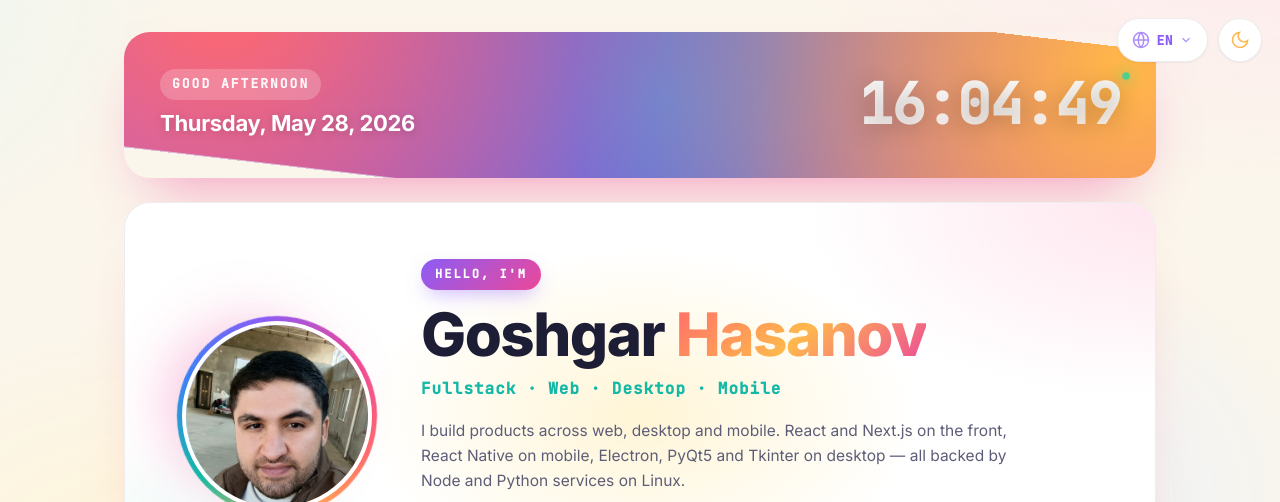
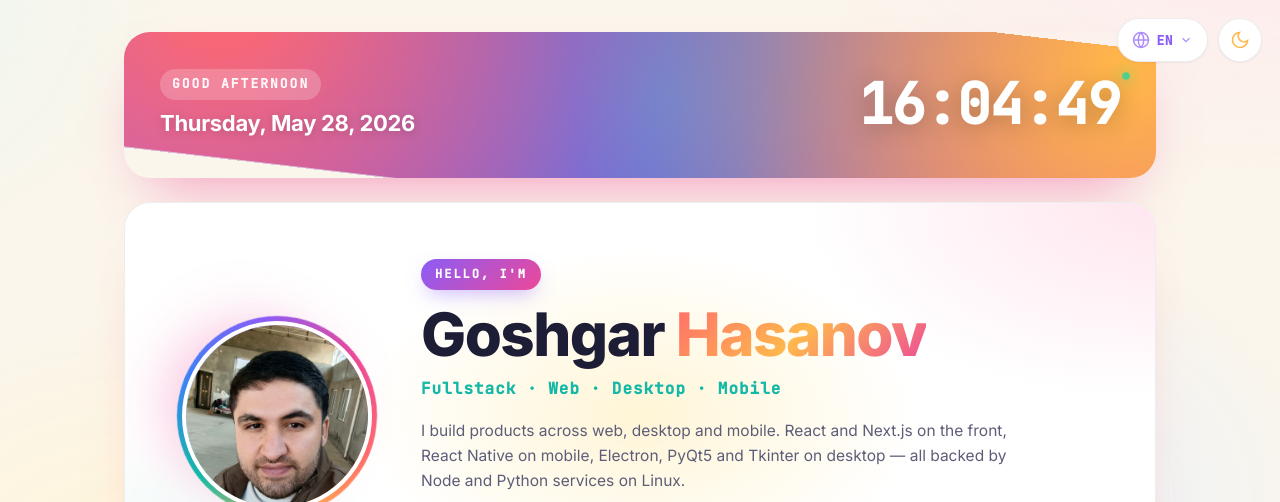
Before and after one commit to goshgarhasanov/goshgarhasanov.github.io, a plain HTML site: page index.html in a window 1280 px wide. Shown: the top 502 px of the page. Drawn offline with nearby package versions, Linux system fonts and the light colour scheme; no server answers.

Commit message:
Use solid white for clock text — gradient text-clip fails on some browsers

```diff
--- a/styles.css
+++ b/styles.css
@@ -258,11 +258,9 @@ html[data-theme="dark"] .theme-toggle .icon-moon { display: none; }
   font-weight: 800;
   letter-spacing: -1px;
   text-shadow: 0 4px 24px rgba(0,0,0,0.25);
-  background: linear-gradient(180deg, #ffffff, rgba(255,255,255,0.85));
-  -webkit-background-clip: text;
-  background-clip: text;
-  color: transparent;
+  color: #ffffff;
   position: relative;
+  white-space: nowrap;
 }
 .dt-time::after {
   content: "";
```
